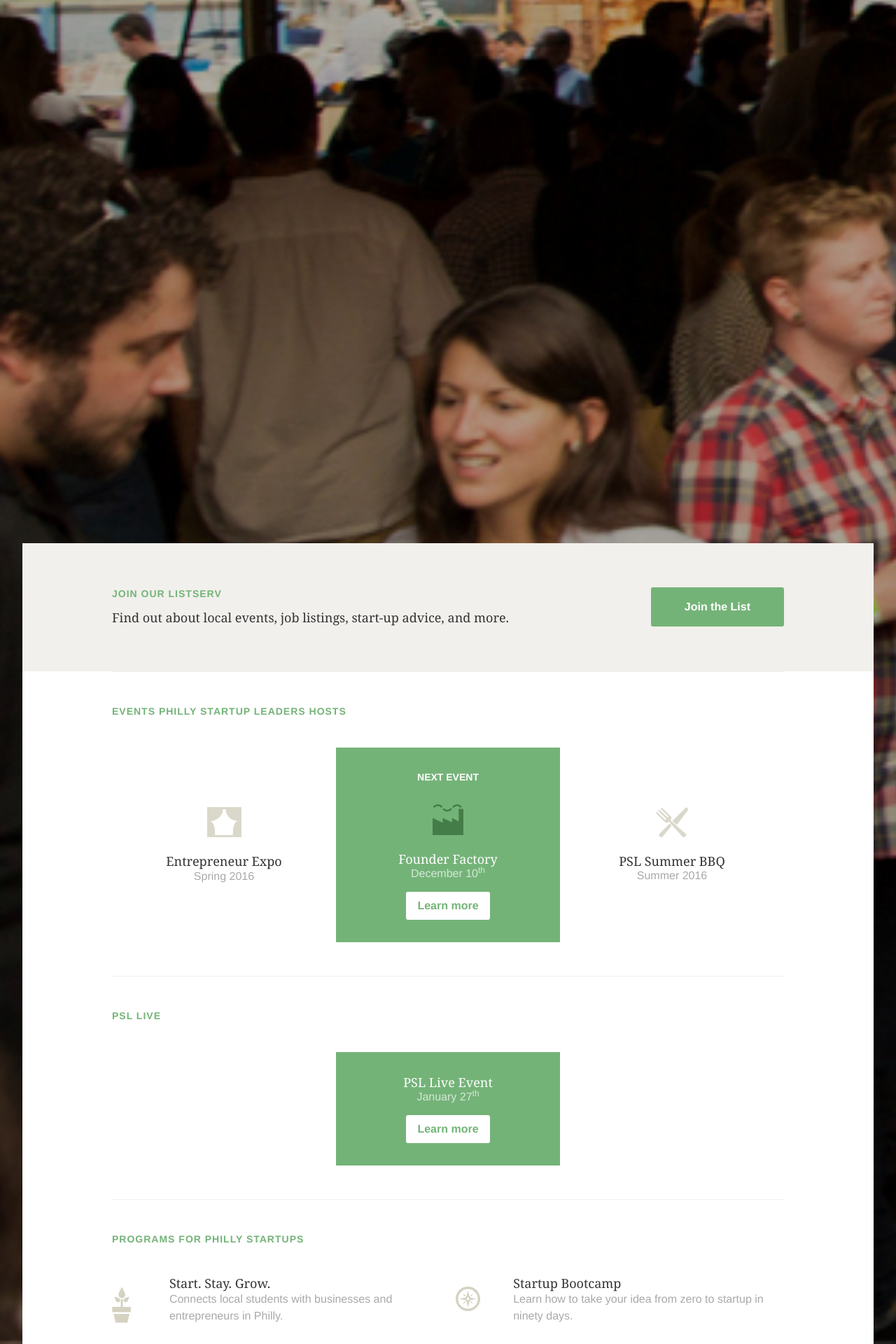
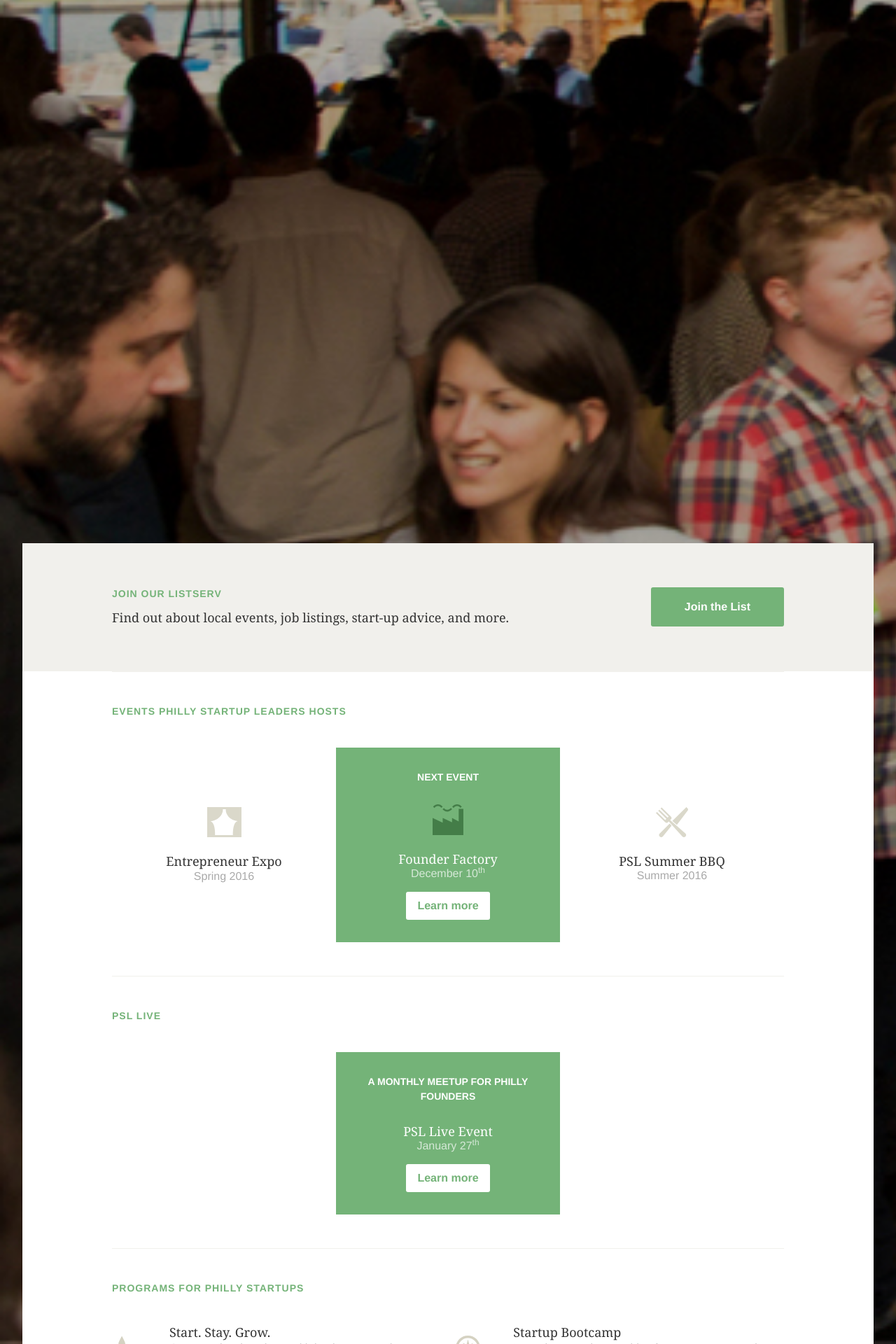
Before and after one commit to phillystartupleaders/psl, a Jekyll site: the page built from index.html, in a window 1280 px wide. Shown: the part 1484-3404 px from the top of the page at 70% size. Built offline with Jekyll 4.4.1, drawn with Linux system fonts in a browser that asks for light colours; nearby versions of some CDN libraries.

Commit message:
add psl live description

```diff
--- a/_sass/_index.scss
+++ b/_sass/_index.scss
@@ -81,8 +81,7 @@
     }
 
     &:before {
-      content: "";
-      margin-bottom: 0;
+      content: "A monthly meetup for Philly founders";
     }
   }
 }
```
